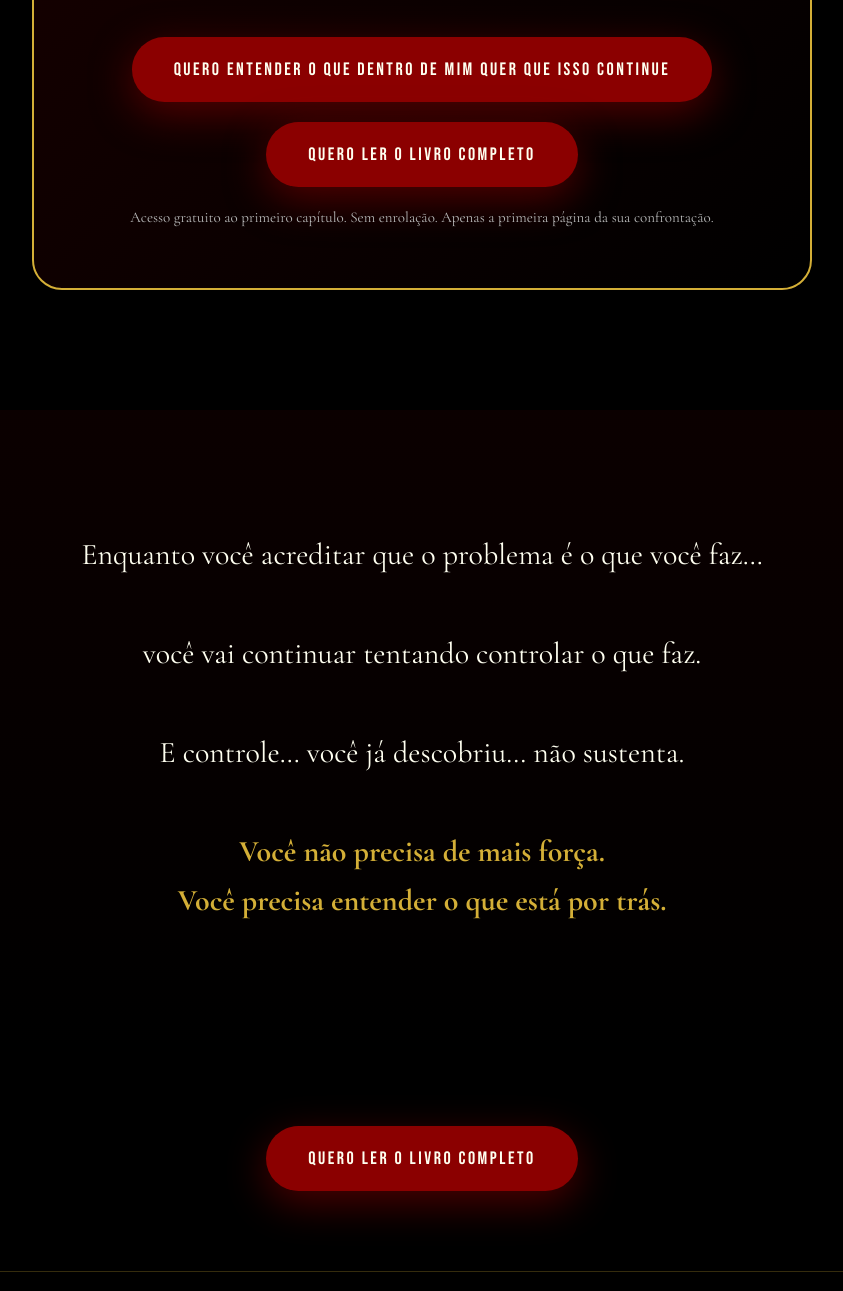
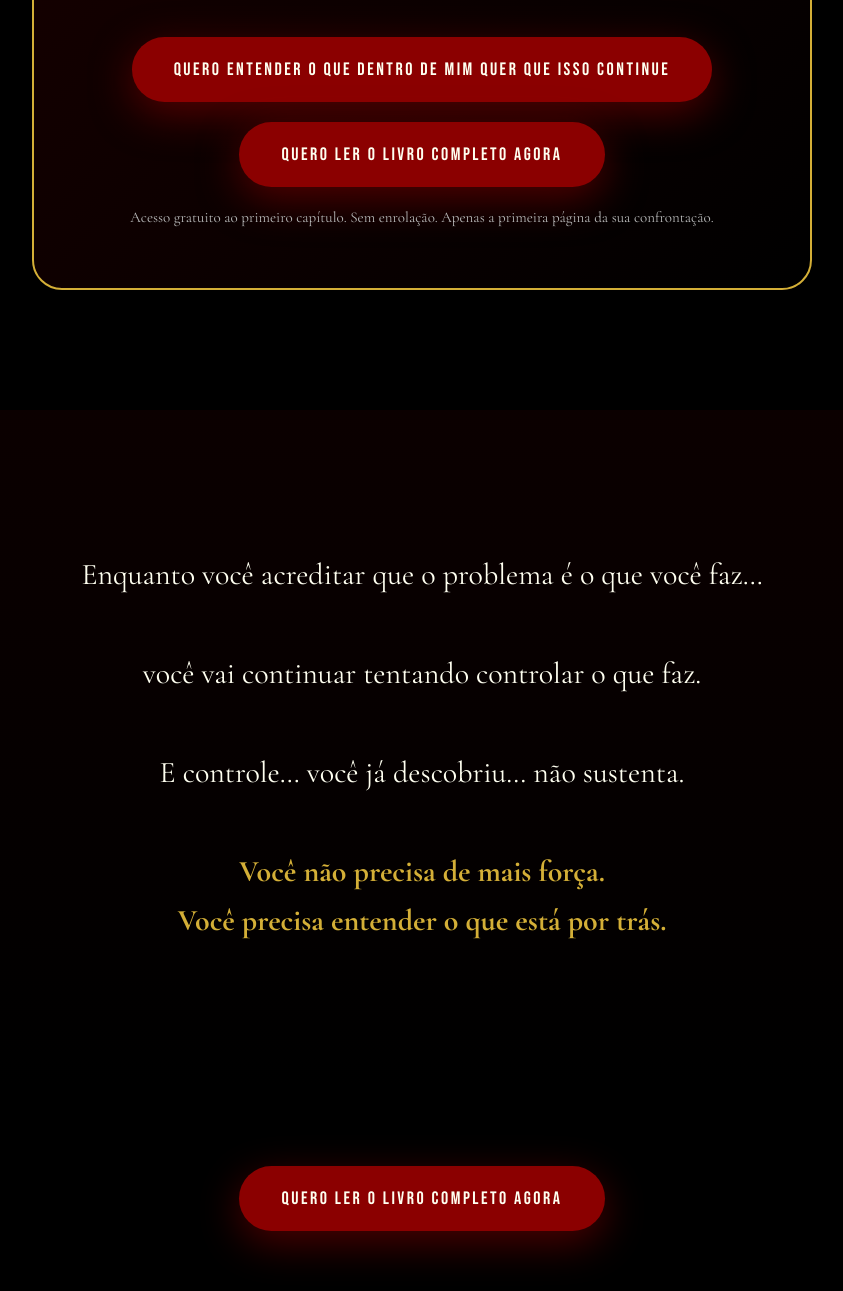
Before and after one commit to amaurifernandes5108/lobo-em-mim, a website: page index.html in a window 1280 px wide. Shown: the part 4509-5800 px from the top of the page, without its empty margins (218-1061 px from the left). Drawn offline with nearby package versions, Linux system fonts and the light colour scheme; a script that the page names is missing.

Commit message:
Ajustes finais de conversao da landing

```diff
--- a/index.html
+++ b/index.html
@@ -289,7 +289,7 @@
     }
 
     .final {
-      padding: 120px 10%;
+      padding: 140px 10%;
       background: linear-gradient(180deg, #0b0000 0%, #000 100%);
     }
 
@@ -340,8 +340,9 @@
       .section-red,
       .offer,
       .final {
-        padding: 80px 24px;
-      }
+      padding: 140px 10%;
+      background: linear-gradient(180deg, #0b0000 0%, #000 100%);
+    }
 
       .cards {
         grid-template-columns: 1fr;
@@ -539,7 +540,7 @@ importHotmart();
       </a>
 <br><br>
 <a href="https://go.hotmart.com/E105549950G" class="cta" target="_blank">
-  QUERO LER O LIVRO COMPLETO
+  QUERO LER O LIVRO COMPLETO AGORA
 </a>
 
 <!-- OPÇÃO COM FORMULÁRIO:
@@ -584,7 +585,7 @@ importHotmart();
 
 <section style="text-align:center;padding:80px 10%;background:#000;">
   <a href="https://go.hotmart.com/E105549950G" class="cta" target="_blank">
-    QUERO LER O LIVRO COMPLETO
+    QUERO LER O LIVRO COMPLETO AGORA
   </a>
 </section>
 
```
